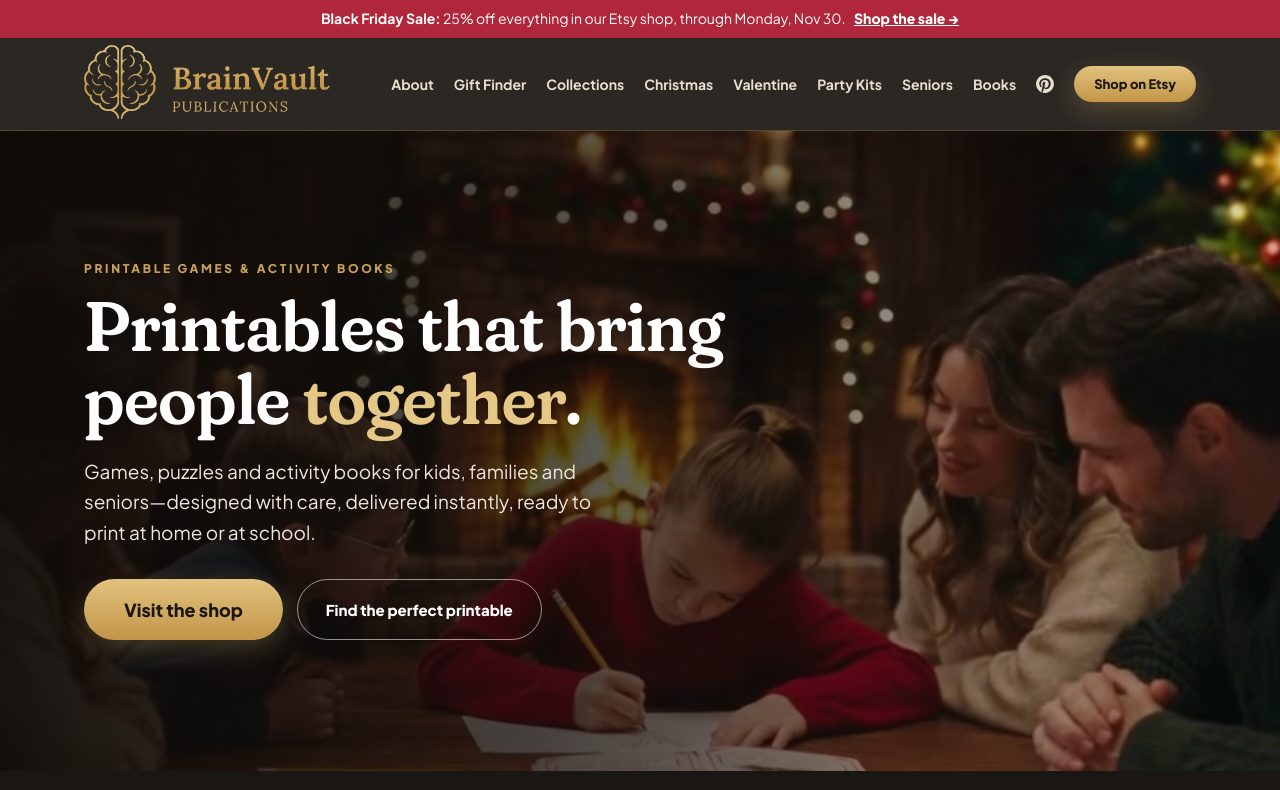
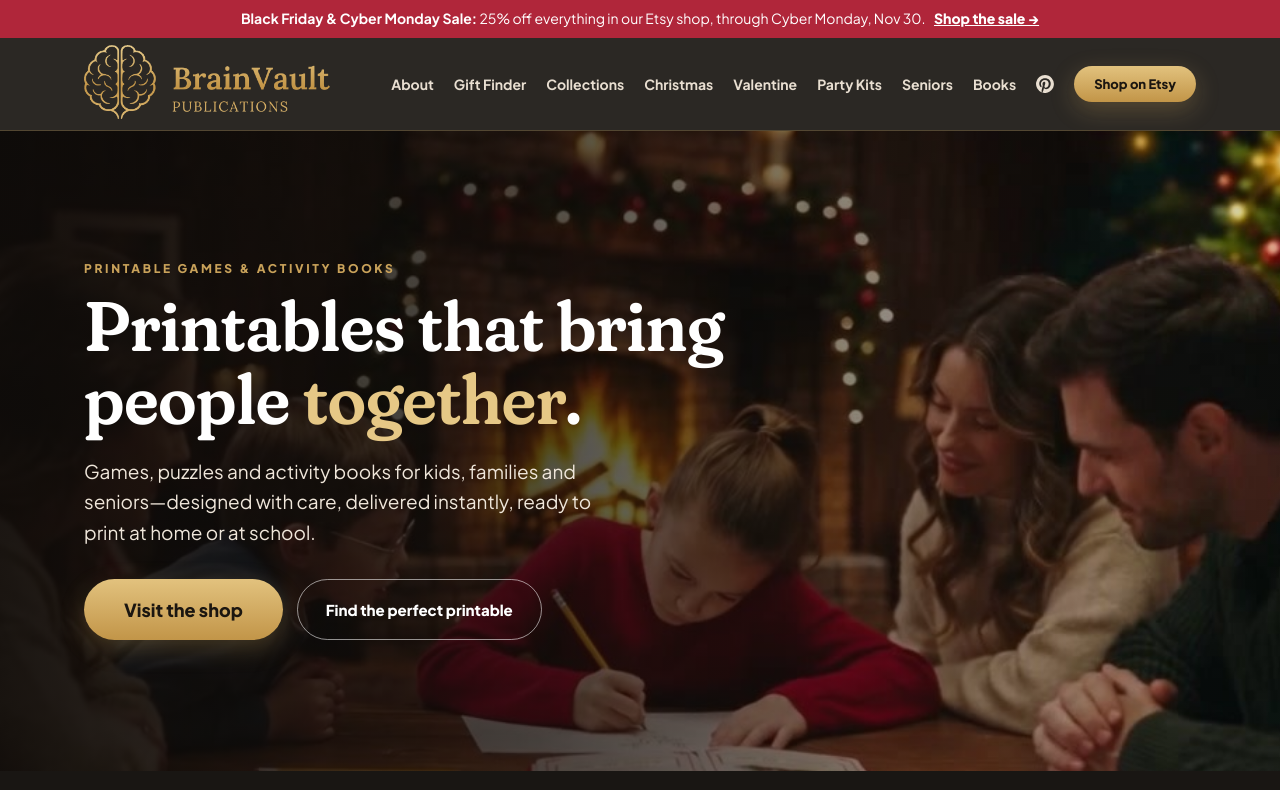
Before and after one commit to YakirSav/brainvault, a plain HTML site: page index.html in a window 1280 px wide. Shown: the top 790 px of the page. Drawn offline with Linux system fonts and the light colour scheme.

Commit message:
Sale bar: Black Friday & Cyber Monday wording
Co-Authored-By: Claude Opus 5.5 <noreply@anthropic.com>
Claude-Session: https://claude.ai/code/session_015QzppG3C1Hxf4nRbKHLtp1

```diff
--- a/index.html
+++ b/index.html
@@ -272,7 +272,7 @@ footer .fl a:hover{color:var(--gold2)}
 </head>
 <body>
 
-<div id="salebar" hidden><b>Black Friday Sale:</b> 25% off everything in our Etsy shop, through Monday, Nov 30. <a href="https://www.etsy.com/shop/BrainVaultBooks">Shop the sale →</a></div>
+<div id="salebar" hidden><b>Black Friday &amp; Cyber Monday Sale:</b> 25% off everything in our Etsy shop, through Cyber Monday, Nov 30. <a href="https://www.etsy.com/shop/BrainVaultBooks">Shop the sale →</a></div>
 <nav><div class="wrap">
  <a href="#"><img src="img/logo_gold.png" alt="BrainVault Publications"></a>
  <div class="links"><a href="#about">About</a><a href="#finder">Gift Finder</a><a href="#collections">Collections</a><a href="#christmas" data-season="xmas">Christmas</a><a href="#valentine" data-season="val">Valentine</a><a href="#party">Party Kits</a><a href="#cognitive">Seniors</a><a href="#amazon">Books</a><a class="pin" href="https://www.pinterest.com/brainvaultbooks/" aria-label="BrainVault on Pinterest"><svg viewBox="0 0 24 24" aria-hidden="true"><path d="M12 0a12 12 0 0 0-4.37 23.17c-.1-.94-.2-2.4.04-3.43l1.4-5.96s-.36-.72-.36-1.78c0-1.67.97-2.92 2.17-2.92 1.02 0 1.52.77 1.52 1.69 0 1.03-.66 2.57-1 4-.28 1.2.6 2.17 1.78 2.17 2.13 0 3.77-2.25 3.77-5.5 0-2.87-2.07-4.88-5.02-4.88-3.42 0-5.43 2.57-5.43 5.22 0 1.03.4 2.14.9 2.74.1.12.11.22.08.34l-.33 1.37c-.05.22-.18.27-.41.16-1.5-.7-2.43-2.89-2.43-4.65 0-3.78 2.75-7.26 7.92-7.26 4.16 0 7.4 2.97 7.4 6.93 0 4.13-2.6 7.46-6.22 7.46-1.21 0-2.36-.63-2.75-1.38l-.75 2.85c-.27 1.04-1 2.35-1.49 3.15A12 12 0 1 0 12 0z"/></svg></a><a class="btn btn-gold" href="https://www.etsy.com/shop/BrainVaultBooks">Shop on Etsy</a><button type="button" class="burger" aria-label="Open menu" aria-expanded="false" aria-controls="mmenu"><span></span><span></span><span></span></button></div>
```
